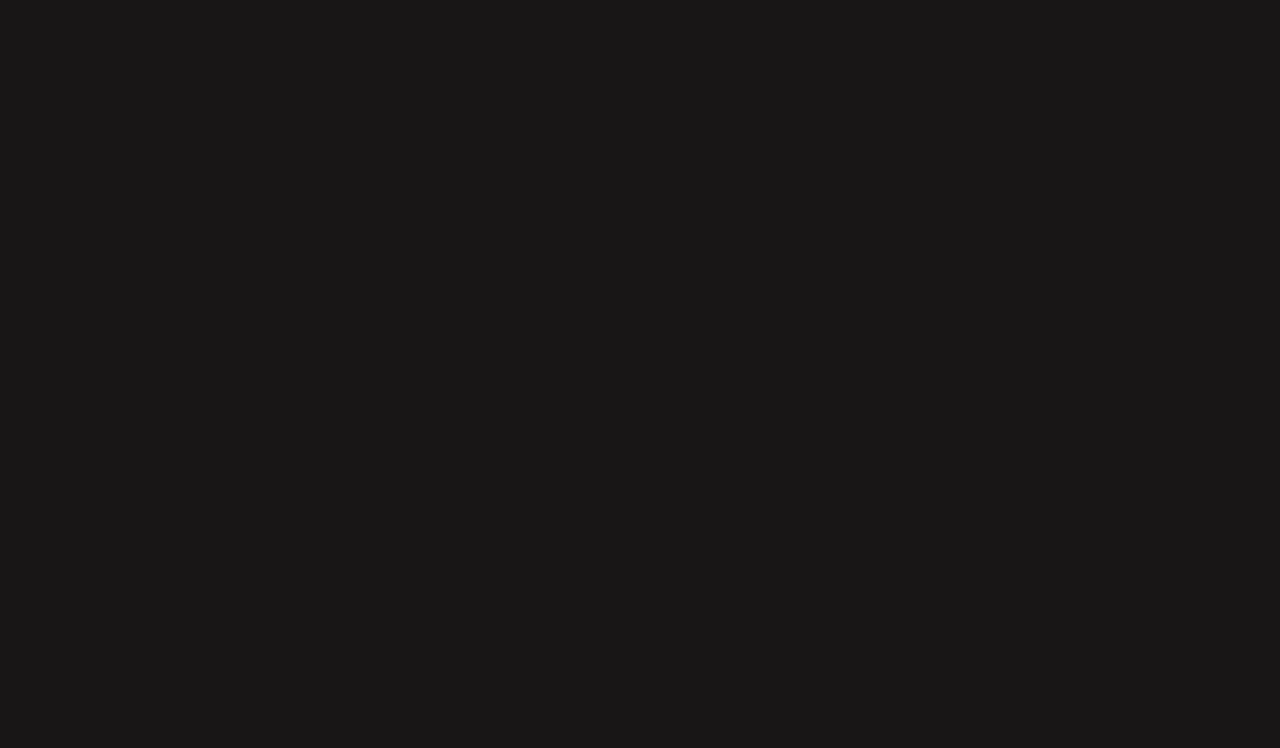
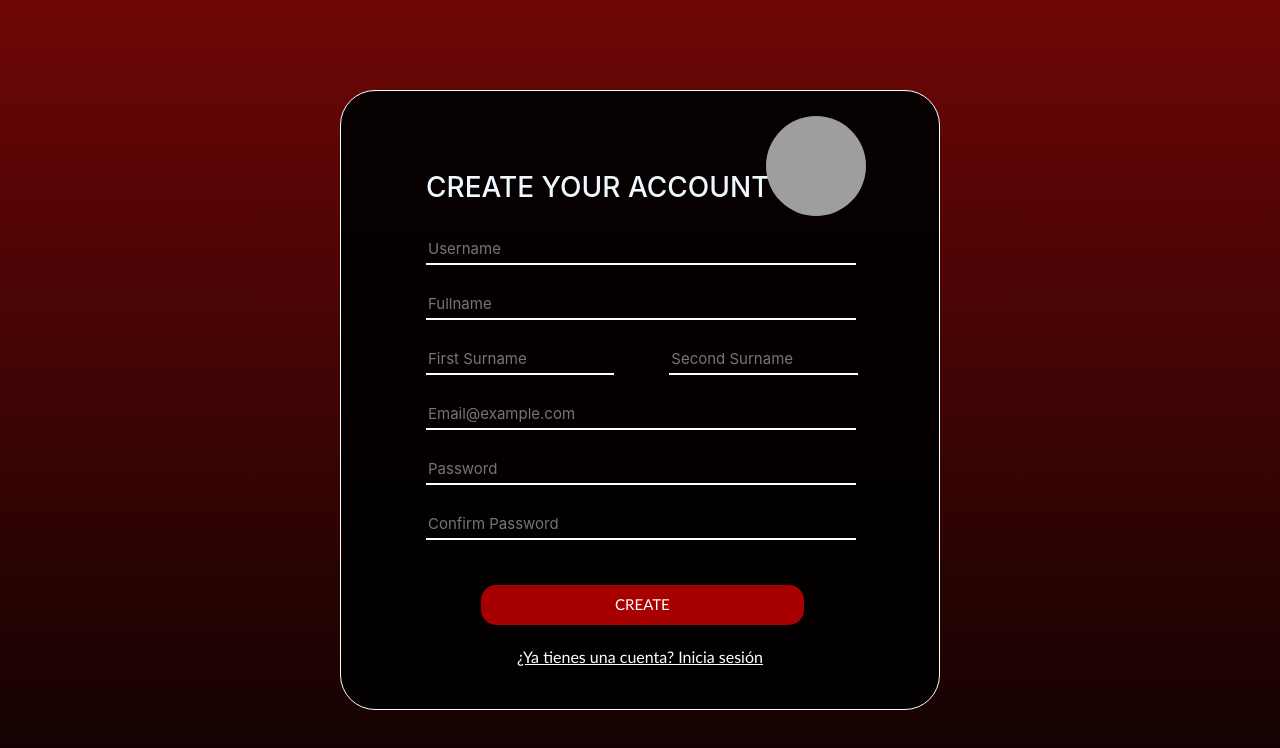
Before and after one commit to Daniel2001AL/-v, an Angular app: page /register in a window 1280 px wide. Before the commit this address led to /. Shown: the top 748 px of the page. Built offline with nearby package versions, Linux system fonts and the light colour scheme; grey boxes are pictures that could not be loaded.

Commit message:
Add register module, modifify view register module, routin register with login

```diff
--- a/src/app/app-routing.module.ts
+++ b/src/app/app-routing.module.ts
@@ -9,7 +9,7 @@ const routes: Routes = [
   {path : '', redirectTo: 'login', pathMatch : 'full'},
   {path: 'login', component : LoginComponent},
   {path : 'landing-page', component : LandingPageComponentComponent},
-  {path : 'registrer', component : RegistrerComponent}
+  {path : 'register', component : RegistrerComponent}
 ];
 
 @NgModule({
--- a/src/app/login/login.component.css
+++ b/src/app/login/login.component.css
@@ -1,3 +1,12 @@
+.body {
+    margin: 0;
+    padding: 0;
+    width: 100%;
+    height: 100vh;
+    display: flex;
+    background: -webkit-linear-gradient(left, rgb(0, 0, 0), #6e1616);
+}
+
 .login-box {
     width: 350px;
     height: 550px;
--- a/src/app/login/login.component.html
+++ b/src/app/login/login.component.html
@@ -1,4 +1,4 @@
-<div>
+<div class="body">
     <div class="login-box">
         <h1>LOGIN</h1>
         <form>
@@ -15,14 +15,12 @@
             <input class="ingresar" type="submit" value="INGRESAR">
             <input class="ingresar" type="submit" value="GOOGLE">
             <div style="margin-top: 15px;">
-                <a routerLink="/registrer" class="linked">Registrese para crear una cuenta </a>
+                <a routerLink="/register" class="linked">Registrese para crear una cuenta </a>
             </div>
         </form>
     </div>
 
     <div class="im">
-        <form>
-            <img src="https://k60.kn3.net/taringa/A/E/9/7/A/5/-Dystopia-/4E9.png" alt="xx" class="tam">
-        </form>
+        <img src="https://k60.kn3.net/taringa/A/E/9/7/A/5/-Dystopia-/4E9.png" alt="logoP" class="tam">
     </div>
 </div>
--- a/src/app/registrer/registrer.component.css
+++ b/src/app/registrer/registrer.component.css
@@ -0,0 +1,115 @@
+.body {
+    margin: 0;
+    padding: 0;
+    width: 100%;
+    height: 100vh;
+    display: flex;
+    background: -webkit-linear-gradient(bottom, rgb(14, 2, 2), #6e0606);
+}
+
+.form-group {
+    width: 600px;
+    height: 620px;
+    background-color: #000000ee;
+    top: 50%;
+    left: 50%;
+    position: absolute;
+    transform: translate(-50%, -50%);
+    box-sizing: border-box;
+    padding: 60px 30px;
+    border: 1px solid;
+    border-radius: 35px;
+    border-color: #ffffff;
+}
+
+.form-group .logo {
+    height: 100px;
+    width: 100px;
+    border-radius: 50%;
+    position: absolute;
+    top: 25px;
+    left: calc(80% - 53px);
+}
+
+h1 {
+    margin-top: 20px;
+    margin-bottom: 30px;
+    color: aliceblue;
+    font-size: 28px;
+    margin-left: 55px;
+}
+
+.form-group .names {
+    width: 80%;
+    margin-bottom: 25px;
+    border: none;
+    border-bottom: 2px solid #ffffff;
+    background: transparent;
+    color: #ffffff;
+    outline: none;
+    height: 30px;
+    font-size: 15px;
+    margin-left: 55px;
+}
+
+.form-group .firstSur {
+    width: 35%;
+    margin-bottom: 25px;
+    border: none;
+    border-bottom: 2px solid #ffffff;
+    background: transparent;
+    color: #ffffff;
+    outline: none;
+    height: 30px;
+    font-size: 15px;
+    margin-left: 55px;
+}
+
+.form-group .secondSur {
+    width: 35%;
+    margin-bottom: 25px;
+    margin-left: 55px;
+    border: none;
+    border-bottom: 2px solid #ffffff;
+    background: transparent;
+    color: #ffffff;
+    outline: none;
+    height: 30px;
+    font-size: 15px;
+}
+
+.form-group input[type="password"],
+.form-group input[type="email"] {
+    width: 80%;
+    margin-bottom: 25px;
+    border: none;
+    border-bottom: 2px solid #ffffff;
+    background: transparent;
+    color: #ffffff;
+    outline: none;
+    height: 30px;
+    font-size: 15px;
+    margin-left: 55px;
+}
+
+.boton {
+    border: none;
+    outline: none;
+    margin-left: 110px;
+    width: 60%;
+    margin-top: 20px;
+    height: 40px;
+    margin-bottom: 20px;
+    background-color: rgb(167, 0, 0);
+    font-size: 15px;
+    border-radius: 15px;
+    font-family: 'Gill Sans', 'Gill Sans MT', Calibri, 'Trebuchet MS', sans-serif;
+    color: #ffffff;
+}
+
+.linked {
+    font-family: 'Gill Sans', 'Gill Sans MT', Calibri, 'Trebuchet MS', sans-serif;
+    color: #ffffff;
+    text-decoration: underline;
+    margin-top: 10px;
+}
--- a/src/app/registrer/registrer.component.html
+++ b/src/app/registrer/registrer.component.html
@@ -1 +1,45 @@
-<p>registrer works!</p>
+<div class="body">
+    <div class="form-group">
+        <div>
+            <img src="https://vignette.wikia.nocookie.net/typemoon/images/b/be/Hechizos_de_Comando_de_Rin_Tohsaka.svg/revision/latest/scale-to-width-down/340?cb=20161023200430&path-prefix=es" alt="logo" class="logo">
+            <h1>CREATE YOUR ACCOUNT</h1>
+        </div>
+        <form>
+            <!--USERNAME-->
+            <label for="username"></label>
+            <input type="text" class="names" id="user" placeholder="Username">
+
+            <!-- NOMBRE COMPLETO -->
+            <label for="name"></label>
+            <input type="text" class="names" id="name" placeholder="Fullname">
+
+            <!-- APELLIDO PATERNO-->
+            <label for="firstSurname"></label>
+            <input type="text" class="firstSur" id="lastnameF" placeholder="First Surname">
+
+            <!-- APELLIDO MATERNO -->
+            <label for="secondSurnmae"></label>
+            <input type="text" class="secondSur" id="lastnameS" placeholder="Second Surname">
+
+            <!-- EMAIL -->
+            <label for="email"></label>
+            <input type="email" id="email" placeholder="Email@example.com">
+
+            <!-- PASSWORD -->
+            <label for="password"></label>
+            <input type="password" id="password" placeholder="Password">
+
+            <!-- CONFIRM PASSWORD -->
+            <label for="confirmPass"></label>
+            <input type="password" id="confirmPass" placeholder="Confirm Password">
+
+            <input type="submit" class="boton" value="CREATE">
+
+            <div style="text-align: center;">
+                <a routerLink="/login" class="linked">¿Ya tienes una cuenta? Inicia sesión </a>
+            </div>
+
+        </form>
+
+    </div>
+</div>
--- a/src/index.html
+++ b/src/index.html
@@ -10,7 +10,7 @@
     <link rel="stylesheet" href="https://stackpath.bootstrapcdn.com/bootstrap/4.5.2/css/bootstrap.min.css" integrity="sha384-JcKb8q3iqJ61gNV9KGb8thSsNjpSL0n8PARn9HuZOnIxN0hoP+VmmDGMN5t9UJ0Z" crossorigin="anonymous">
 </head>
 
-<body style="background-color: rgb(24, 22, 22);">
+<body>
     <app-root></app-root>
 </body>
 
```
